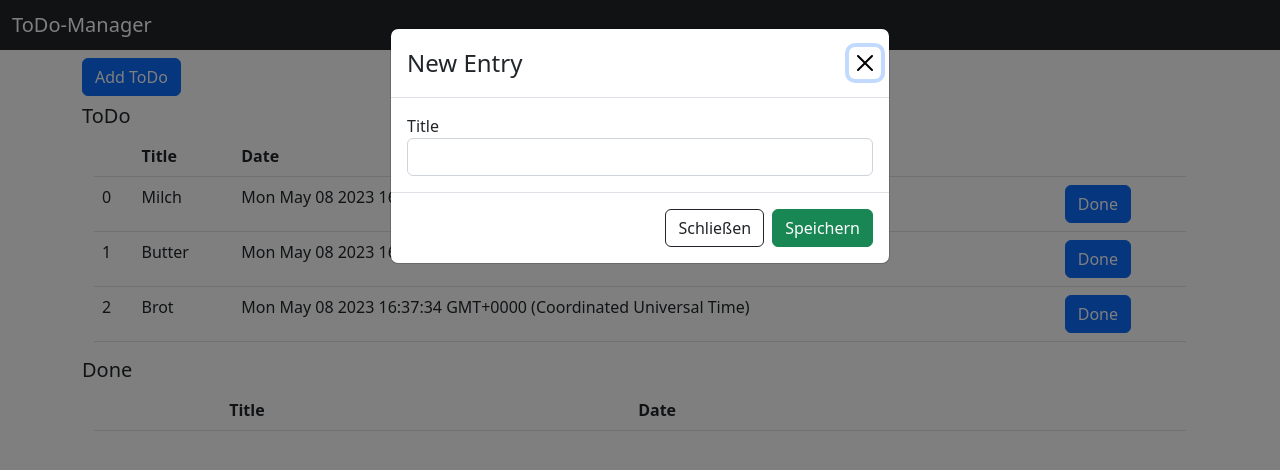
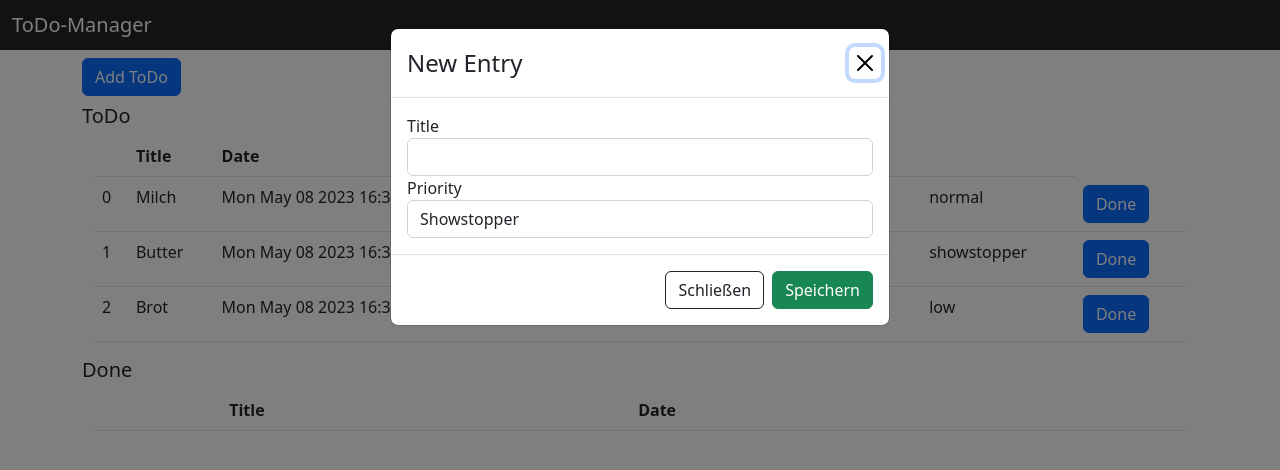
Before and after one commit to MaxMaxner/kmsTodoTesting, an Angular app: page / in a window 1280 px wide. Both pictures are taken after a click on the button "Add ToDo". Shown: the top 470 px of the page. Built offline with nearby package versions, Linux system fonts and the light colour scheme.

Commit message:
adds the possibility to select a priority when adding new to-do entry

```diff
--- /dev/null
+++ b/src/app/Priority.ts
@@ -0,0 +1,6 @@
+export enum Priority {
+  Showstopper = "showstopper",
+  High = "high",
+  Normal = "normal",
+  Low = "low",
+}
--- a/src/app/ToDoEntry.ts
+++ b/src/app/ToDoEntry.ts
@@ -1,11 +1,15 @@
+import {Priority} from "./Priority";
+
 export class ToDoEntry {
   title: string;
   done: boolean;
   date: Date;
+  priority: Priority;
 
-  constructor(title: string) {
+  constructor(title: string, priority: Priority = Priority.Normal) {
     this.title = title;
     this.date = new Date();
     this.done = false;
+    this.priority = priority;
   }
 }
--- a/src/app/add-todo/add-todo.component.html
+++ b/src/app/add-todo/add-todo.component.html
@@ -1,4 +1,5 @@
-<div class="modal-header"><h4 class="modal-title">New Entry</h4>
+<div class="modal-header">
+  <h4 class="modal-title">New Entry</h4>
   <button type="button" class="btn-close" aria-label="Close" (click)="activeModal.dismiss()">
   </button>
 </div>
@@ -7,6 +8,15 @@
     <label for="itemInput">Title</label>
     <input type="text" class="form-control" id="itemInput" [(ngModel)]="title">
   </div>
+  <div class="form-group">
+    <label for="prioritySelect">Priority</label>
+    <select class="form-control" id="prioritySelect" [(ngModel)]="priority">
+      <option [value]="priority">Showstopper</option>
+      <option [value]="priority">High</option>
+      <option [value]="priority">Normal</option>
+      <option [value]="priority">Low</option>
+    </select>
+  </div>
 </div>
 <div class="modal-footer">
   <button type="button" class="btn btn-outline-dark" (click)="activeModal.dismiss()">Schließen</button>
--- a/src/app/add-todo/add-todo.component.ts
+++ b/src/app/add-todo/add-todo.component.ts
@@ -1,7 +1,7 @@
-import {Component, OnInit} from '@angular/core';
+import {Component} from '@angular/core';
 import {NgbActiveModal} from "@ng-bootstrap/ng-bootstrap";
-import {HttpClient, HttpErrorResponse} from "@angular/common/http";
-import {lastValueFrom} from "rxjs";
+import {Priority} from "../Priority";
+
 
 @Component({
   selector: 'app-add-todo',
@@ -10,13 +10,14 @@ import {lastValueFrom} from "rxjs";
 })
 export class AddTodoComponent {
   public title: string = '';
+  public priority: any;
 
   constructor(public activeModal: NgbActiveModal) {
   }
 
   save() {
     if (this.title.trim().length > 0) {
-      this.activeModal.close(this.title);
+      this.activeModal.close({ title: this.title, priority: this.priority });
     }
   }
 }
--- a/src/app/app.component.ts
+++ b/src/app/app.component.ts
@@ -1,7 +1,9 @@
-import { Component } from '@angular/core';
+import {Component} from '@angular/core';
 import {TodoService} from "./todo.service";
 import {AddTodoComponent} from "./add-todo/add-todo.component";
 import {NgbModal} from "@ng-bootstrap/ng-bootstrap";
+import {Priority} from "./Priority";
+
 
 @Component({
   selector: 'app-root',
@@ -10,14 +12,16 @@ import {NgbModal} from "@ng-bootstrap/ng-bootstrap";
 })
 export class AppComponent {
   title = 'ToDo-Manager';
+  prio: Priority = Priority.Normal;
+
 
   constructor(private modalService: NgbModal, public todoService: TodoService) {
   }
 
   async addClicked() {
     try {
-      const title = await this.modalService.open(AddTodoComponent).result;
-      this.todoService.addTodo(title);
+      const { title, priority } = await this.modalService.open(AddTodoComponent).result;
+      this.todoService.addTodo(title, priority);
     } catch (err) {
       console.log("Window closed...", err);
     }
--- a/src/app/list/list.component.html
+++ b/src/app/list/list.component.html
@@ -14,6 +14,7 @@
       <td>{{i}}</td>
       <td>{{item.title}}</td>
       <td>{{item.date}}</td>
+      <td>{{item.priority}}</td>
       <td class="text-right">
         <button *ngIf="!item.done" type="button" class="btn btn-primary" (click)="todoService.markDone(i)">
           Done
--- a/src/app/todo.service.ts
+++ b/src/app/todo.service.ts
@@ -1,22 +1,23 @@
-import { Injectable } from '@angular/core';
+import {Injectable} from '@angular/core';
 import {ToDoEntry} from "./ToDoEntry";
+import {Priority} from "./Priority";
 
 @Injectable({
   providedIn: 'root'
 })
 export class TodoService {
   public todoList: ToDoEntry[] = [
-    new ToDoEntry('Milch'),
-    new ToDoEntry('Butter'),
-    new ToDoEntry('Brot')
+    new ToDoEntry('Milch', Priority.Normal),
+    new ToDoEntry('Butter', Priority.Showstopper),
+    new ToDoEntry('Brot', Priority.Low)
   ];
 
   public doneList: ToDoEntry[] = []
 
   constructor() { }
 
-  addTodo(title: string): void {
-    this.todoList.push(new ToDoEntry(title));
+  addTodo(title: string, prio: Priority): void {
+    this.todoList.push(new ToDoEntry(title, prio));
   }
 
   deleteTodo(index: number): void {
```
